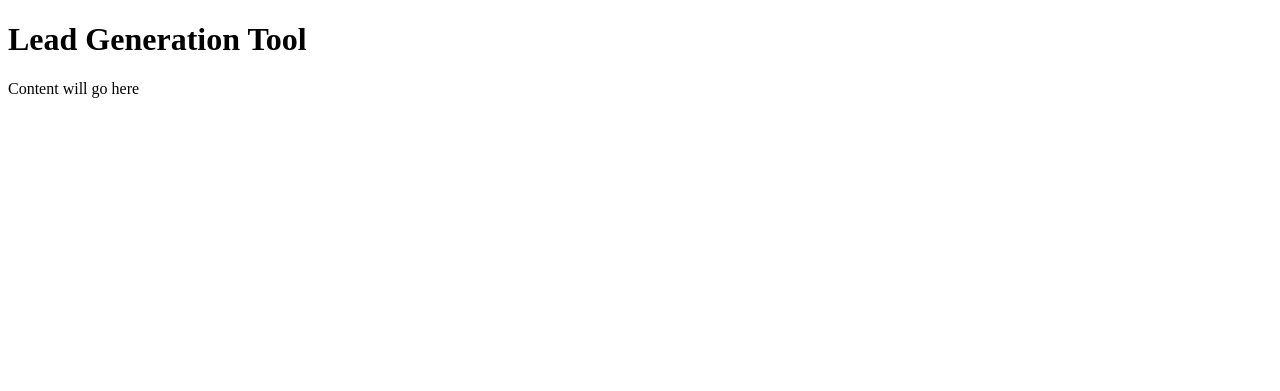
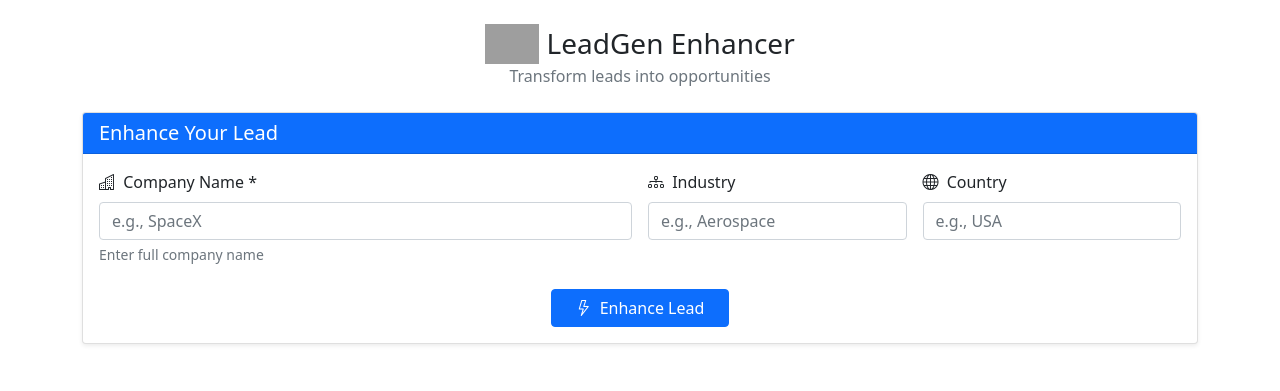
Before and after one commit to SPratik-99/CapraeCapital, a Flask app: page / in a window 1280 px wide. Shown: the top 391 px of the page. Run offline with Flask 3, Linux system fonts and the light colour scheme; grey boxes are pictures that could not be loaded.

Commit message:
commit	modified:   app.py commit	modified:   templates/index.html

```diff
--- a/app.py
+++ b/app.py
@@ -103,4 +103,4 @@ def task_status(task_id):
     return jsonify(result)
 
 if __name__ == '__main__':
-    serve(app, host='0.0.0.0', port=5000)
+    app.run(debug=True, port=8000)
--- a/templates/index.html
+++ b/templates/index.html
@@ -1,11 +1,88 @@
 <!DOCTYPE html>
-<html>
+<html lang="en">
 <head>
-    <title>Caprae LeadGen</title>
+    <meta charset="UTF-8">
+    <meta name="viewport" content="width=device-width, initial-scale=1.0">
+    <title>Caprae LeadGen Enhancer</title>
+    <link href="https://cdn.jsdelivr.net/npm/bootstrap@5.1.3/dist/css/bootstrap.min.css" rel="stylesheet">
+    <link rel="stylesheet" href="https://cdn.jsdelivr.net/npm/bootstrap-icons@1.8.0/font/bootstrap-icons.css">
     <link rel="stylesheet" href="/static/styles.css">
 </head>
 <body>
-    <h1>Lead Generation Tool</h1>
-    <p>Content will go here</p>
+    <div class="container py-4">
+        <!-- Header with Branding -->
+        <div class="text-center mb-4">
+            <div class="d-flex align-items-center justify-content-center">
+                <img src="/static/logo.svg" alt="Caprae Logo" height="40" class="me-2">
+                <h1 class="h3 mb-0">LeadGen Enhancer</h1>
+            </div>
+            <p class="text-muted">Transform leads into opportunities</p>
+        </div>
+
+        <!-- Main Search Card -->
+        <div class="card shadow-sm mb-4">
+            <div class="card-header bg-primary text-white">
+                <h2 class="h5 mb-0">Enhance Your Lead</h2>
+            </div>
+            <div class="card-body">
+                <form id="leadForm">
+                    <div class="row g-3">
+                        <div class="col-md-6">
+                            <label for="company" class="form-label">
+                                <i class="bi bi-building me-1"></i> Company Name *
+                            </label>
+                            <input type="text" class="form-control" id="company"
+                                   placeholder="e.g., SpaceX" required>
+                            <div class="form-text">Enter full company name</div>
+                        </div>
+
+                        <div class="col-md-3">
+                            <label for="industry" class="form-label">
+                                <i class="bi bi-diagram-3 me-1"></i> Industry
+                            </label>
+                            <input type="text" class="form-control" id="industry"
+                                   placeholder="e.g., Aerospace">
+                        </div>
+
+                        <div class="col-md-3">
+                            <label for="country" class="form-label">
+                                <i class="bi bi-globe me-1"></i> Country
+                            </label>
+                            <input type="text" class="form-control" id="country"
+                                   placeholder="e.g., USA">
+                        </div>
+                    </div>
+
+                    <div class="mt-4 text-center">
+                        <button type="submit" class="btn btn-primary px-4">
+                            <i class="bi bi-lightning me-2"></i>Enhance Lead
+                        </button>
+                    </div>
+                </form>
+            </div>
+        </div>
+
+        <!-- Results Section -->
+        <div id="resultsSection" class="d-none">
+            <!-- Status Indicator -->
+            <div class="card mb-4">
+                <div class="card-body text-center py-4">
+                    <div class="spinner-border text-primary" role="status" id="loadingSpinner">
+                        <span class="visually-hidden">Loading...</span>
+                    </div>
+                    <h3 class="h5 mt-3" id="statusMessage">Processing your request...</h3>
+                    <div class="progress mt-3" style="height: 8px;">
+                        <div class="progress-bar" id="progressBar" role="progressbar" style="width: 0%"></div>
+                    </div>
+                </div>
+            </div>
+
+            <!-- Results Container -->
+            <div id="resultsContainer"></div>
+        </div>
+    </div>
+
+    <script src="https://code.jquery.com/jquery-3.6.0.min.js"></script>
+    <script src="/static/app.js"></script>
 </body>
 </html>
```
